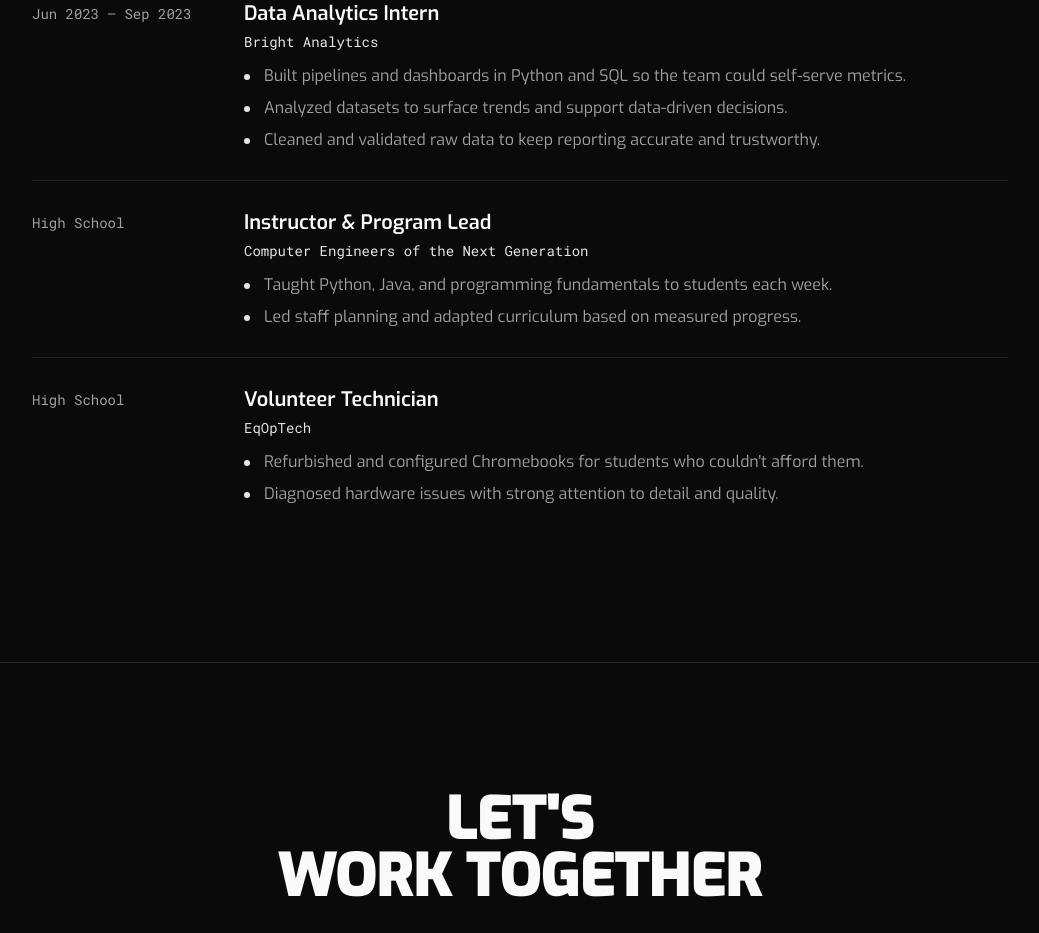
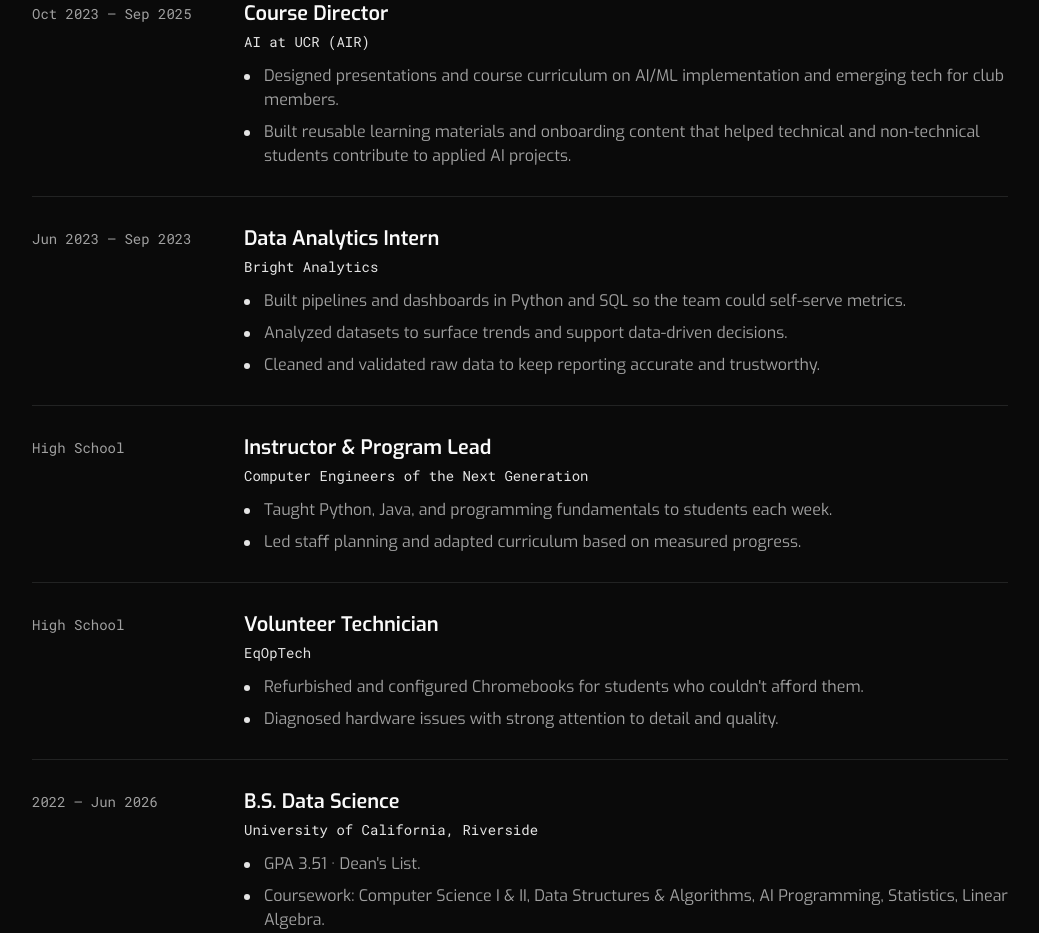
Before and after one commit to Bryanpham004/portfolio, a Next.js app: page / in a window 1280 px wide. Shown: the part 3260-4193 px from the top of the page, without its empty margins (120-1159 px from the left). Built offline with nearby package versions, Linux system fonts and the light colour scheme.

Commit message:
Add Course Director (AIUCR) and graduation to experience timeline

```diff
--- a/src/app/page.tsx
+++ b/src/app/page.tsx
@@ -34,6 +34,15 @@
 
 const experience = [
   {
+    date: "Oct 2023 — Sep 2025",
+    role: "Course Director",
+    org: "AI at UCR (AIR)",
+    points: [
+      "Designed presentations and course curriculum on AI/ML implementation and emerging tech for club members.",
+      "Built reusable learning materials and onboarding content that helped technical and non-technical students contribute to applied AI projects.",
+    ],
+  },
+  {
     date: "Jun 2023 — Sep 2023",
     role: "Data Analytics Intern",
     org: "Bright Analytics",
@@ -59,6 +68,15 @@
     points: [
       "Refurbished and configured Chromebooks for students who couldn't afford them.",
       "Diagnosed hardware issues with strong attention to detail and quality.",
+    ],
+  },
+  {
+    date: "2022 — Jun 2026",
+    role: "B.S. Data Science",
+    org: "University of California, Riverside",
+    points: [
+      "GPA 3.51 · Dean's List.",
+      "Coursework: Computer Science I & II, Data Structures & Algorithms, AI Programming, Statistics, Linear Algebra.",
     ],
   },
 ];
```
